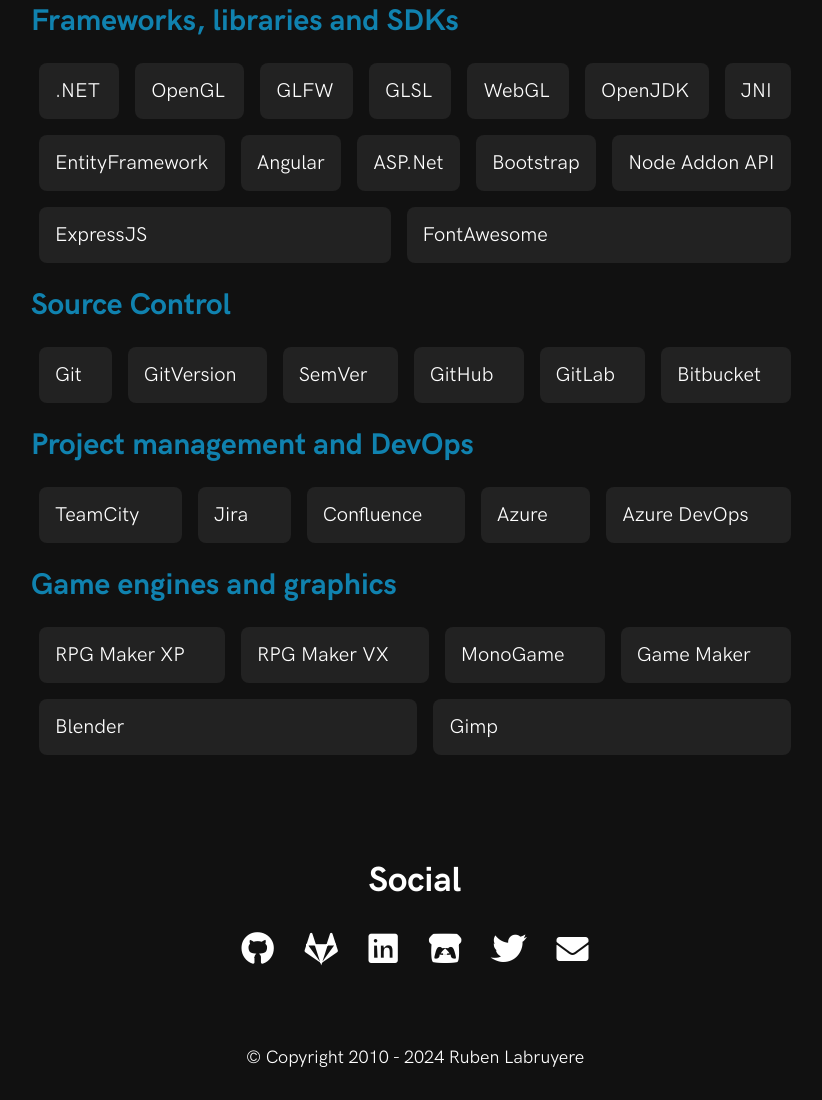
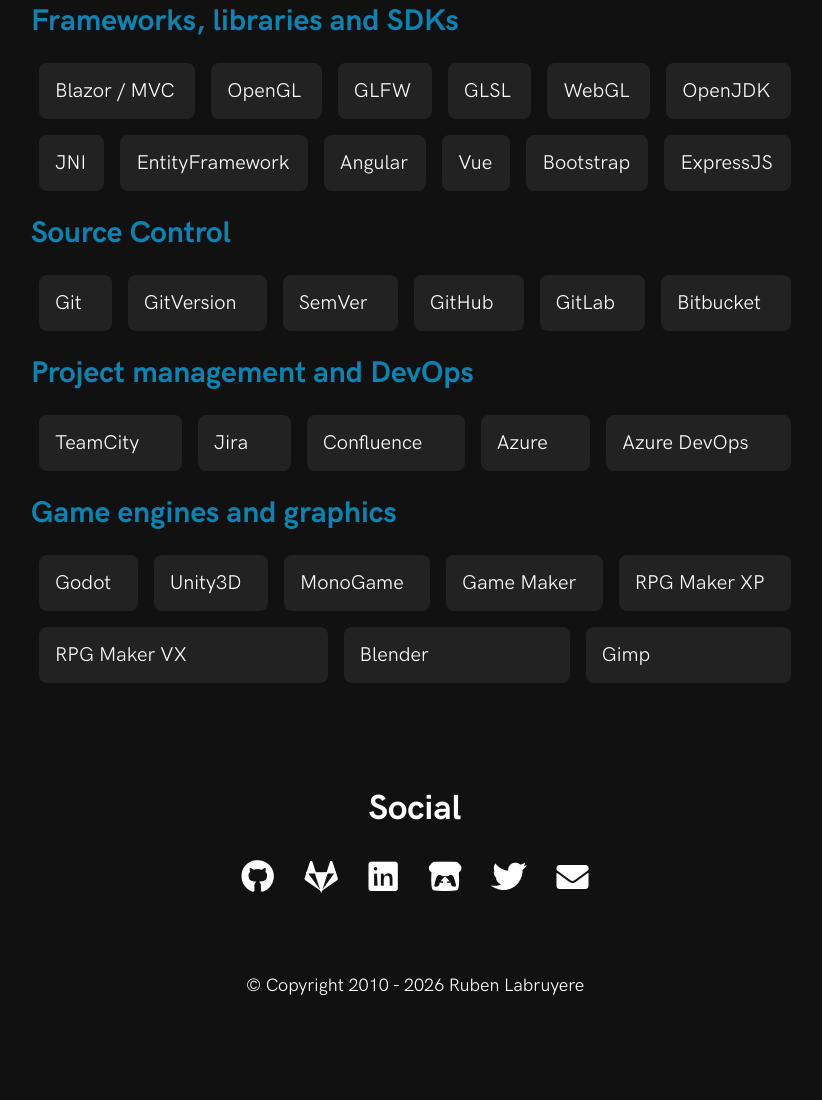
Before and after one commit to TheBoneJarmer/portfolio, a website: page src/skills.html in a window 1280 px wide. Shown: the part 1091-2191 px from the top of the page, without its empty margins (225-1047 px from the left). After the commit the page ends 2119 px from the top, so only its background shows below. Drawn offline with Linux system fonts and the light colour scheme.

Commit message:
Updated website

```diff
--- a/src/skills.html
+++ b/src/skills.html
@@ -34,9 +34,8 @@
         <main>
             <h2>Languages</h2>
             <div class="container">
-                <span class="badge">Java</span>
-                <span class="badge">C++</span>
                 <span class="badge">C#</span>
+                <span class="badge">TypeScript</span>
                 <span class="badge">JavaScript</span>
                 <span class="badge">HTML5</span>
                 <span class="badge">CSS3</span>
@@ -51,7 +50,6 @@
                 <span class="badge">IntelliJ</span>
                 <span class="badge">WebStorm</span>
                 <span class="badge">Rider</span>
-                <span class="badge">PyCharm</span>
                 <span class="badge">DataGrip</span>
                 <span class="badge">Visual Studio</span>
                 <span class="badge">Visual Studio Code</span>
@@ -78,7 +76,7 @@
 
             <h2>Frameworks, libraries and SDKs</h2>
             <div class="container">
-                <span class="badge">.NET</span>
+                <span class="badge">Blazor / MVC</span>
                 <span class="badge">OpenGL</span>
                 <span class="badge">GLFW</span>
                 <span class="badge">GLSL</span>
@@ -87,11 +85,9 @@
                 <span class="badge">JNI</span>
                 <span class="badge">EntityFramework</span>
                 <span class="badge">Angular</span>
-                <span class="badge">ASP.Net</span>
+                <span class="badge">Vue</span>
                 <span class="badge">Bootstrap</span>
-                <span class="badge">Node Addon API</span>
                 <span class="badge">ExpressJS</span>
-                <span class="badge">FontAwesome</span>
             </div>
 
             <h2>Source Control</h2>
@@ -115,10 +111,12 @@
 
             <h2>Game engines and graphics</h2>
             <div class="container">
+                <span class="badge">Godot</span>
+                <span class="badge">Unity3D</span>
+                <span class="badge">MonoGame</span>
+                <span class="badge">Game Maker</span>
                 <span class="badge">RPG Maker XP</span>
                 <span class="badge">RPG Maker VX</span>
-                <span class="badge">MonoGame</span>
-                <span class="badge">Game Maker</span>
                 <span class="badge">Blender</span>
                 <span class="badge">Gimp</span>
             </div>
@@ -138,7 +136,7 @@
             </div>
 
             <div class="bottom">
-                &copy; Copyright 2010 - 2024 Ruben Labruyere
+                &copy; Copyright 2010 - 2026 Ruben Labruyere
             </div>
         </footer>
     </body>
```
Also changed, not shown: src/about.html (+1 -1 lines), src/index.html (+1 -1 lines), src/projects.html (+3 -2 lines).
